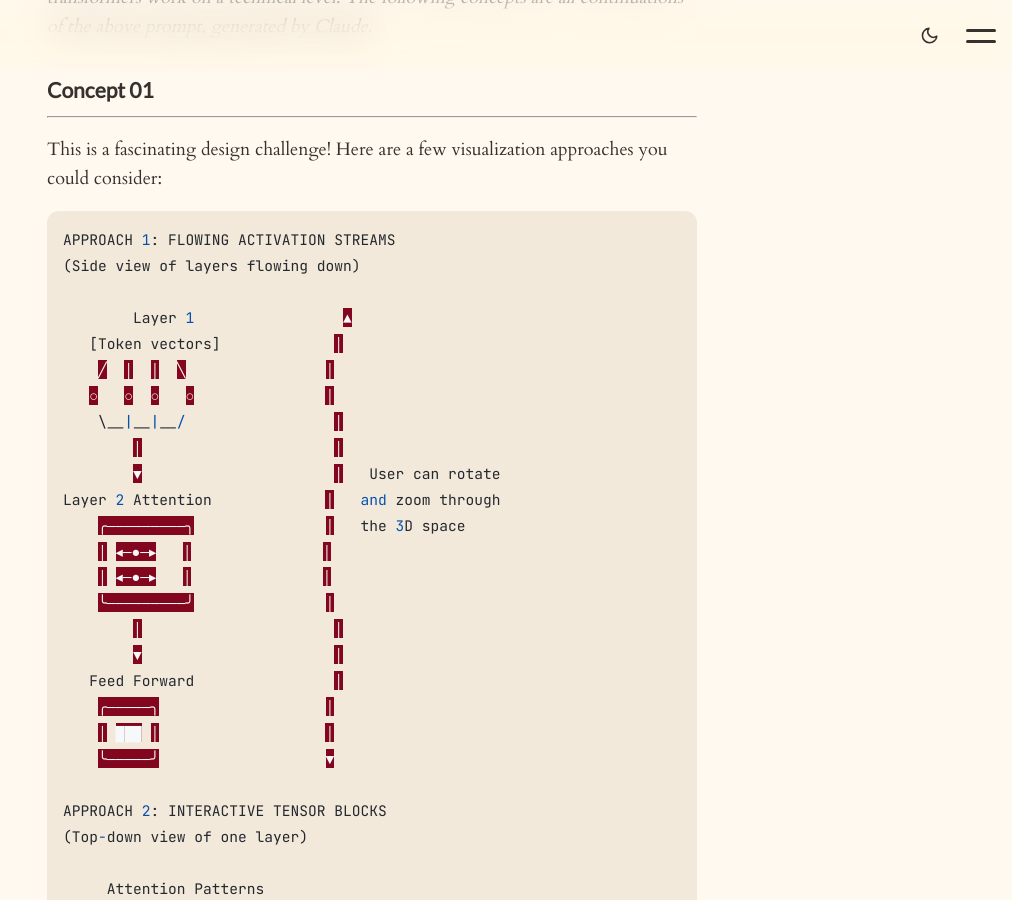
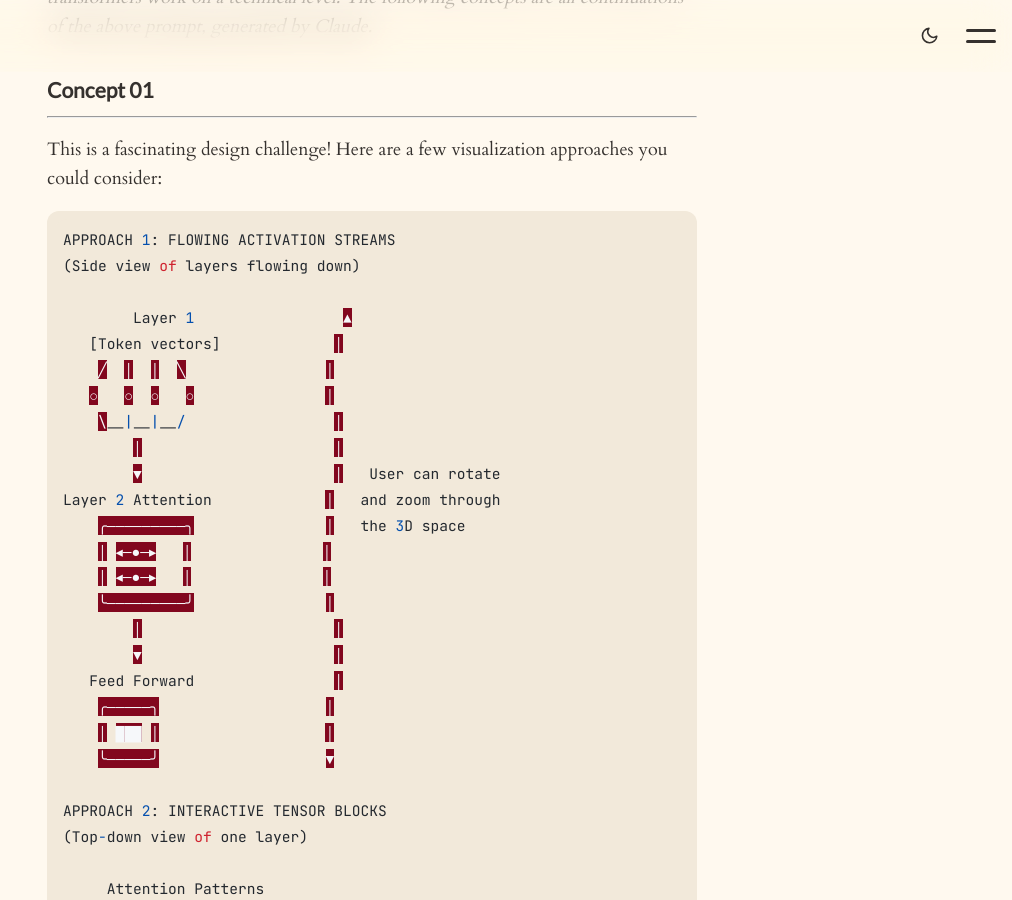
Before and after one commit to rocketbro/rocketbro.github.io, a Jekyll site: the page built from _posts/2025-01-16-transformer-visualizations.md, in a window 1280 px wide and 900 px high, scrolled down 696 px. Shown: the whole window, without its empty margins (268-1280 px from the left). Built offline with Jekyll 4.4.1, drawn with Linux system fonts in a browser that asks for light colours.

Commit message:
stick with typescript for ascii blocks

````diff
--- a/_posts/2025-01-16-transformer-visualizations.md
+++ b/_posts/2025-01-16-transformer-visualizations.md
@@ -18,7 +18,7 @@
 ---
 This is a fascinating design challenge! Here are a few visualization approaches you could consider:
 
-```python
+```typescript
 APPROACH 1: FLOWING ACTIVATION STREAMS
 (Side view of layers flowing down)
 
@@ -82,7 +82,7 @@
 
 4. Interactive elements:
 
-```swift
+```typescript
 Controls:
 ┌─────────────────┐
 │ ▶ Play         │  - Step through tokens
@@ -93,7 +93,7 @@
 
 5. Multiple views:
 
-```kotlin
+```typescript
 ┌────────────┬────────────┐
 │            │            │
 │ 3D View    │ Layer View │
@@ -140,7 +140,7 @@
 ---
 I'll propose a 3D visualization concept and use ASCII art to illustrate different views. The key is to make the visualization both accurate and intuitive.
 
-```ruby
+```typescript
 TOP VIEW (looking down at one layer):
                         ATTENTION PATTERNS
               token1    token2    token3    token4
````
